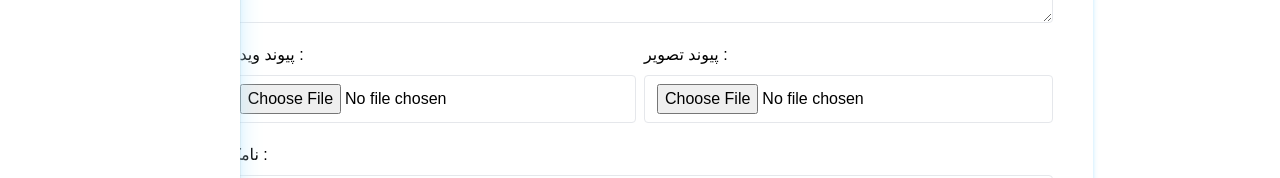
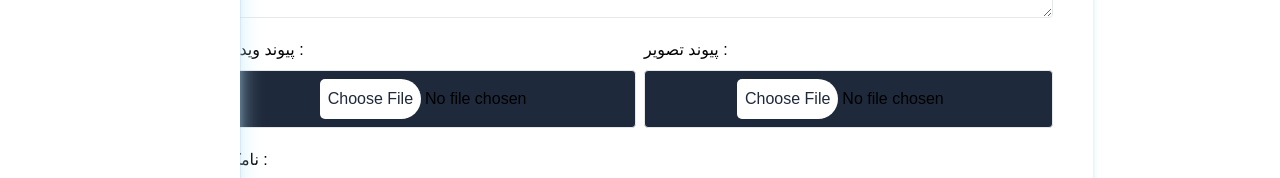
Before and after one commit to Develops01/dashBoard-React-Tailwind, a React app: page / in a window 1280 px wide. Shown: the part 386-564 px from the top of the page. Built offline with nearby package versions, Linux system fonts and the light colour scheme; no server answers; the HTML template or start-up script is replaced by a standard one.

Commit message:
input-file-style

```diff
--- a/src/components/blogForm.jsx
+++ b/src/components/blogForm.jsx
@@ -146,9 +146,10 @@ const BlogForm = () => {
       <div className="dark:text-white flex justify-around align-center mt-5 gap-2">
         <div className=" w-1/2">
           <label htmlFor="uploadVid">پیوند ویدیو :</label>
+
           <input
             id="uploadVid"
-            className=" border rounded w-full px-3 py-2 mt-2"
+            className="file:bg-white file:ml-20 file:rounded-e-3xl file:rounded-md file:p-2 file:text-slate-800  bg-slate-800 file:border-none file:bg-inherit file: border rounded w-full px-3 py-2 mt-2"
             type="file"
             required
           />
@@ -158,7 +159,7 @@ const BlogForm = () => {
           <label htmlFor="uploadImg">پیوند تصویر :</label>
           <input
             id="uploadImg"
-            className="border rounded w-full px-3 py-2 mt-2"
+            className=" file:bg-white file:ml-20 file:rounded-e-3xl file:rounded-md file:p-2 file:text-slate-800  bg-slate-800 file:border-none file:bg-inherit file: border rounded w-full px-3 py-2 mt-2"
             type="file"
             required
           />
```
